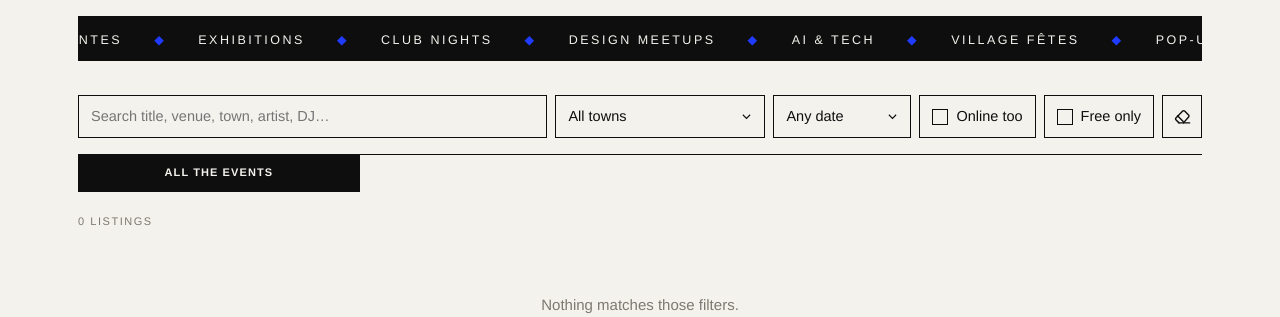
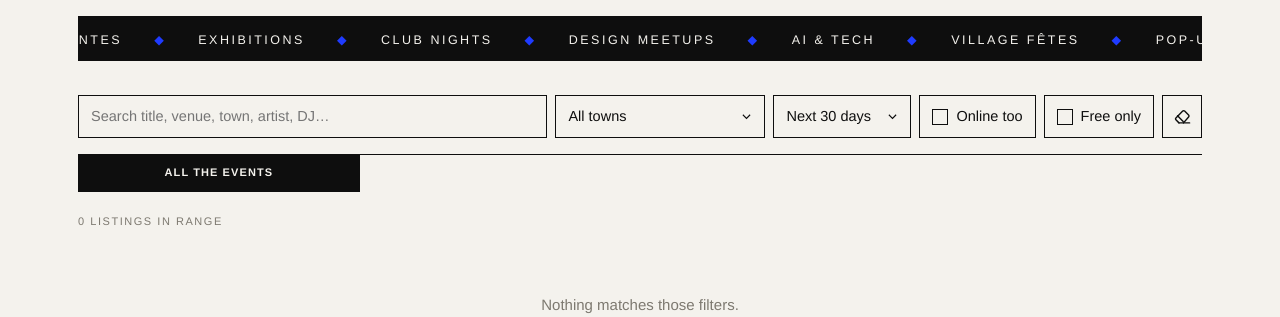
Before and after one commit to maddalena89/nice-events, a Python web app: template templates/index.html.jinja in a window 1280 px wide. Shown: the part 500-817 px from the top of the page. Run offline with Jinja, Linux system fonts and the light colour scheme; the template is opened without the code that fills it: most values are stand-ins (such as "Sample title", 1, 10 or a date in 2020).

Commit message:
Default the date filter to the next 30 days
The date filter defaulted to "Any date", so the page opened showing the whole
year at once — heavy, and rarely what someone wants. It now opens on "Next 30
days" and the "Any date" option is gone, so the site never loads further than a
month ahead. Reset returns to 30 days, not blank. Options are Today / This
weekend / Next 7 / Next 30.

Co-Authored-By: Claude Opus 4.8 <noreply@anthropic.com>

```diff
--- a/templates/index.html.jinja
+++ b/templates/index.html.jinja
@@ -448,11 +448,10 @@ dialog[open]::backdrop{animation:bdfade .2s ease}
   <input type="search" id="q" placeholder="Search title, venue, town, artist, DJ…">
   <select id="town"><option value="">All towns</option></select>
   <select id="when">
-    <option value="">Any date</option>
     <option value="today">Today</option>
     <option value="weekend">This weekend</option>
     <option value="7">Next 7 days</option>
-    <option value="30">Next 30 days</option>
+    <option value="30" selected>Next 30 days</option>
   </select>
   <label class="chk"><input type="checkbox" id="online"> Online too</label>
   <label class="chk"><input type="checkbox" id="freeonly"> Free only</label>
@@ -966,7 +965,7 @@ function render(){
 
 $("q").oninput=render; $("town").onchange=render; $("when").onchange=render;
 $("online").onchange=render; $("freeonly").onchange=render;
-$("reset").onclick=()=>{$("q").value="";$("town").value="";$("when").value="";
+$("reset").onclick=()=>{$("q").value="";$("town").value="";$("when").value="30";
   $("online").checked=false; $("freeonly").checked=false;
   active.clear();
   document.querySelectorAll("#cats .cat").forEach(c=>c.classList.remove("on"));
```
